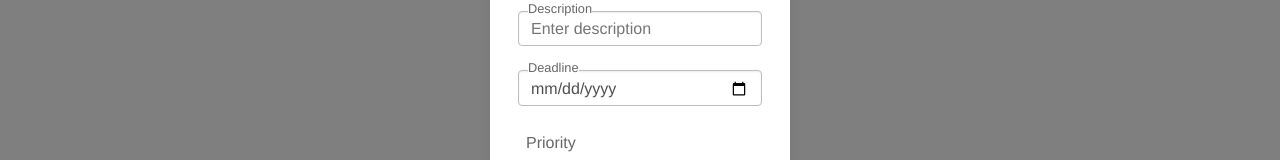
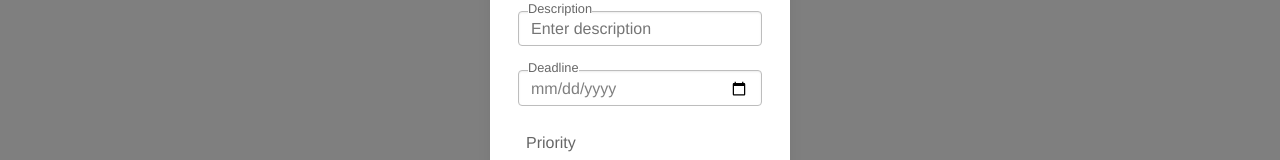
Before and after one commit to liammccon/task-manager, a Vue app: page / in a window 1280 px wide. Both pictures are taken after a click on the button "ADD". Shown: the part 328-488 px from the top of the page. Built offline with nearby package versions, Linux system fonts and the light colour scheme.

Commit message:
Make deadline input text grey to match

```diff
--- a/src/components/NewModal.vue
+++ b/src/components/NewModal.vue
@@ -19,7 +19,7 @@
                     <!--Title-->
                     <label class="form-label ltm-label" for="title">Title</label>
                     <input type="text" id="title" placeholder="Enter title" class="form-control ltm-input mb-0"
-                    :class = "(titleInvalid)?'is-invalid':''"/>
+                    :class = "(titleInvalid)?'is-invalid':'' "/>
                     <div v-show="titleInvalid" class="ltm-tiny-alert text-danger" >Title is required</div>
                 </div>
 
@@ -35,7 +35,7 @@
                 <div class="mt-4 ltm-label-parent">
                     <!--Deadline-->
                     <label class="form-label ltm-label" for="deadline">Deadline</label>
-                    <input type="date" id="deadline" class="form-control ltm-input mb-0"
+                    <input type="date" id="deadline" class="form-control ltm-input mb-0 ltm-date-text"
                     :class = "(deadlineInvalid)?'is-invalid':''"/>
                     <div v-show="deadlineInvalid" class="ltm-tiny-alert text-left text-danger" >Deadline is required</div>
                 </div>
@@ -168,4 +168,8 @@ export default {
         padding: 0;
         border-radius: 3px;
     }
+
+    .ltm-date-text{
+        color: grey;
+    }
 </style>
```
